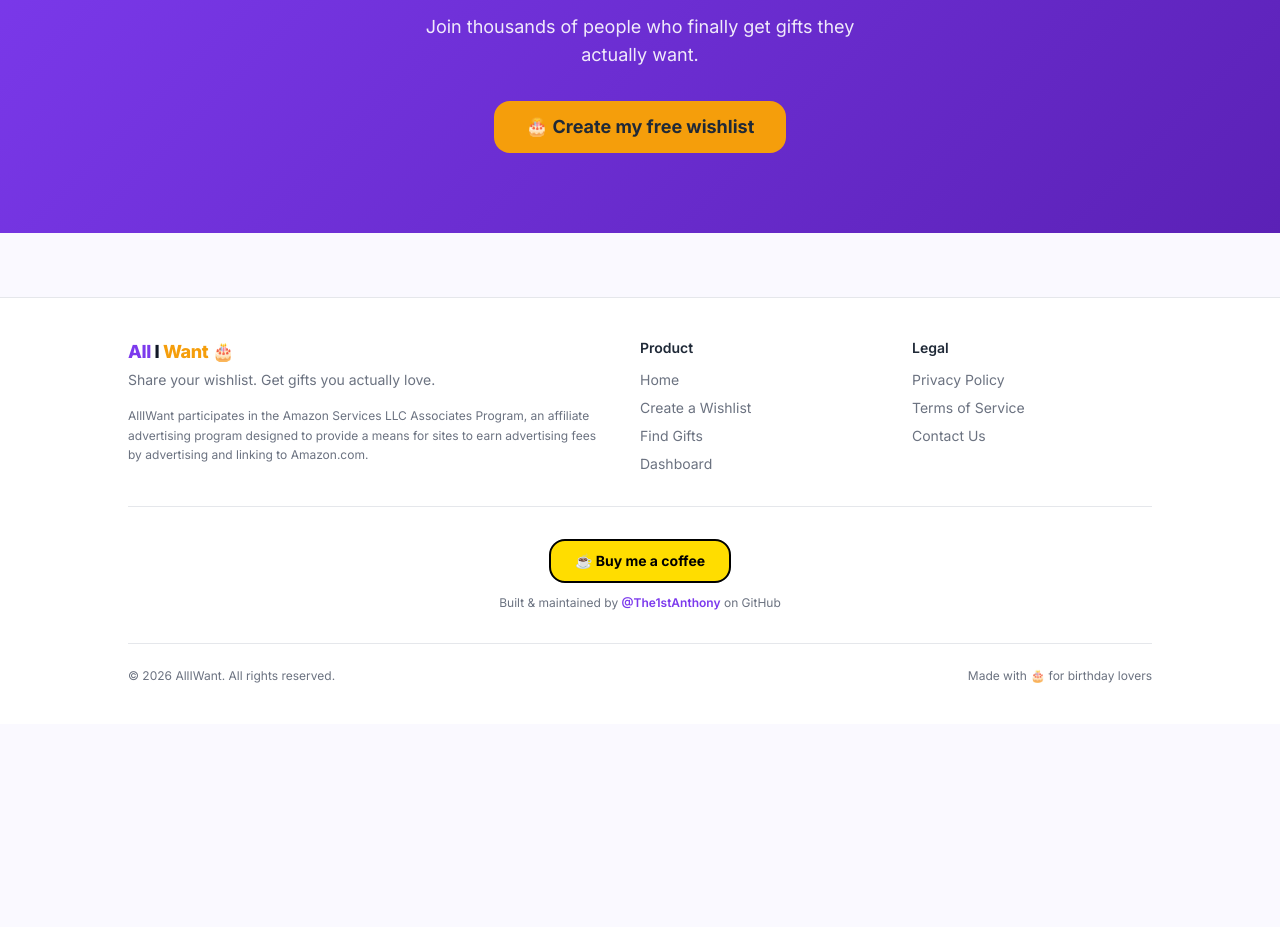
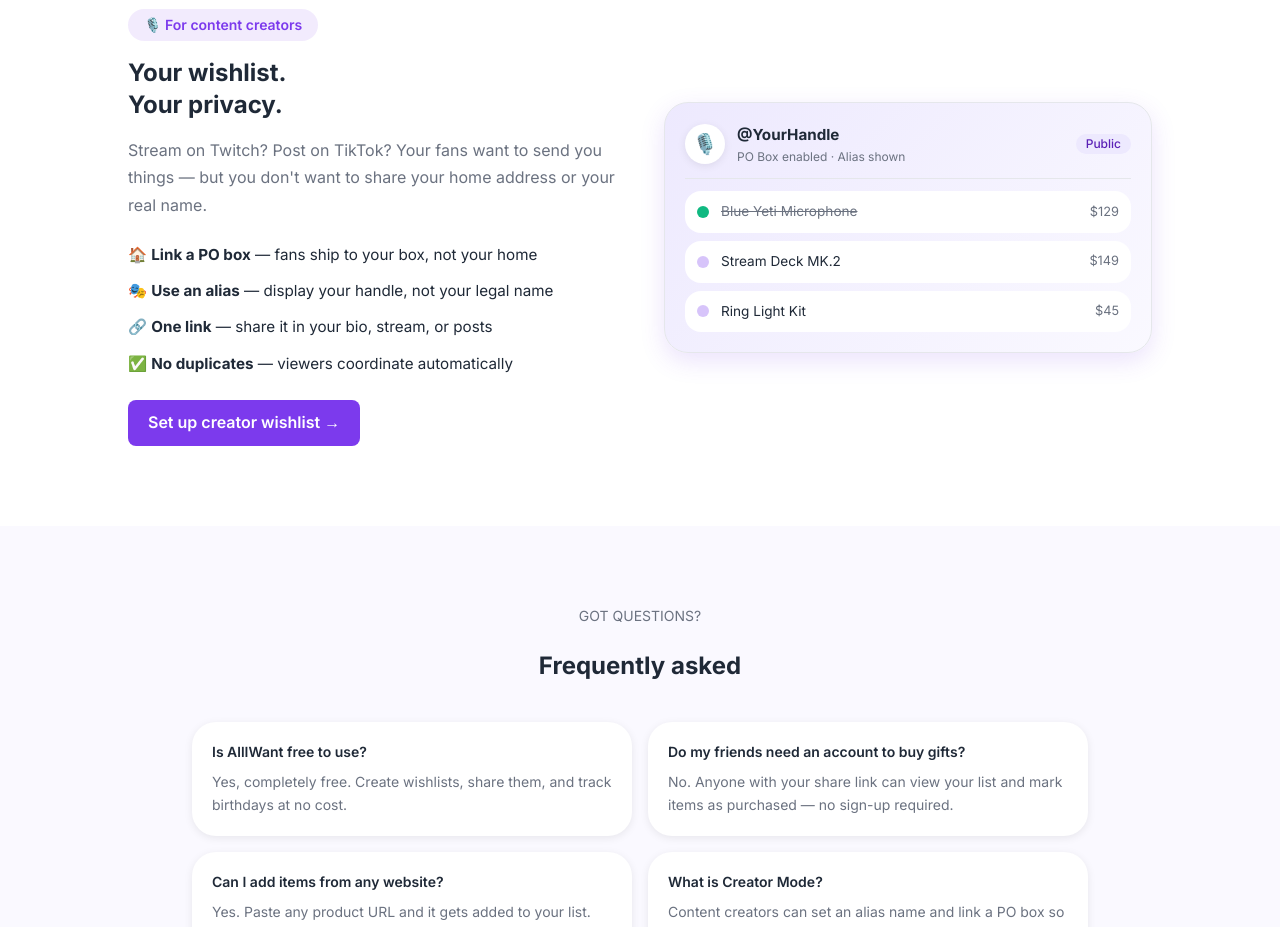
Before and after one commit to The1stAnthony/Wishlist, a React (Vite) app in the folder client/: page / in a window 1280 px wide. Shown: the part 1863-2790 px from the top of the page. Before the commit the page ends 2587 px from the top, so only its background shows below. Built offline with nearby package versions, Linux system fonts and the light colour scheme.

Commit message:
V Alpha 0.0.1

```diff
--- a/client/src/pages/Home.jsx
+++ b/client/src/pages/Home.jsx
@@ -3,16 +3,43 @@ import { useAuth } from '../context/AuthContext';
 import '../styles/pages/home.css';
 
 const FEATURES = [
-  { icon: '🎂', title: 'Birthday Wishlists', desc: 'Build a list of gifts you actually want, then share the link with everyone who asks.' },
-  { icon: '🛍️', title: 'Shop Any Retailer', desc: 'Add gifts from Amazon, Target, Etsy — anywhere. Your people buy exactly what you want, from any store.' },
-  { icon: '📅', title: 'Birthday Tracker', desc: 'Add friends and family so you never forget an important birthday again.' },
-  { icon: '✅', title: 'No Duplicate Gifts', desc: "Gifters can mark items as purchased so two people don't buy the same thing." },
+  { icon: '🎂', title: 'Birthday-first design', desc: 'Built specifically for birthdays — not generic occasions. Set your date, share your link, get exactly what you want.' },
+  { icon: '🛍️', title: 'Shop any retailer', desc: 'Add gifts from Amazon, Target, Etsy, or anywhere online. Paste a link and it\'s on your list instantly.' },
+  { icon: '📅', title: 'Birthday tracker', desc: 'Never forget a friend\'s birthday again. Get reminded ahead of time so you can actually find a thoughtful gift.' },
+  { icon: '✅', title: 'No duplicate gifts', desc: 'Gifters mark items as purchased so two people never buy the same thing — without spoiling the surprise.' },
 ];
 
 const STEPS = [
   { n: 1, title: 'Create your wishlist', desc: 'Add the gifts you want — paste any link or search Amazon directly from our site.' },
   { n: 2, title: 'Share the link', desc: 'Send your unique wishlist link to friends and family via text, email, or socials.' },
   { n: 3, title: 'Receive perfect gifts', desc: "People buy exactly what you want. No more gift cards to stores you don't visit." },
+];
+
+const FAQS = [
+  {
+    q: 'Is AllIWant free to use?',
+    a: 'Yes, completely free. Create wishlists, share them, and track birthdays at no cost.',
+  },
+  {
+    q: 'Do my friends need an account to buy gifts?',
+    a: 'No. Anyone with your share link can view your list and mark items as purchased — no sign-up required.',
+  },
+  {
+    q: 'Can I add items from any website?',
+    a: 'Yes. Paste any product URL and it gets added to your list. Amazon, Target, Etsy, ASOS — any store works.',
+  },
+  {
+    q: 'What is Creator Mode?',
+    a: 'Content creators can set an alias name and link a PO box so fans can send gifts without ever seeing your real address or legal name.',
+  },
+  {
+    q: 'How is this different from an Amazon wishlist?',
+    a: 'AllIWant works across every store, not just Amazon. You also get birthday reminders, privacy controls, and a shareable link that doesn\'t expose your address.',
+  },
+  {
+    q: 'Is my address kept private?',
+    a: 'Always. Your address is never visible by default. You choose per-wishlist whether to share it, and even then only gifters you share the link with can see it.',
+  },
 ];
 
 export default function Home() {
@@ -22,7 +49,6 @@ export default function Home() {
     <>
       {/* ── Hero ──────────────────────────────────────────────────────────── */}
       <section className="hero">
-        {/* Decorative floating emoji */}
         <span className="hero-decoration" style={{ top: '10%', left: '8%' }}>🎁</span>
         <span className="hero-decoration" style={{ top: '20%', right: '10%' }}>🎂</span>
         <span className="hero-decoration" style={{ bottom: '15%', left: '15%' }}>🎊</span>
@@ -35,8 +61,8 @@ export default function Home() {
         </h1>
 
         <p className="hero-subtitle">
-          Build a wishlist, share the link, and let the people who love you shop
-          with confidence — no more guessing, no more returns.
+          Build a wishlist from any store, share one link, and let the people
+          who love you shop with confidence — no more guessing, no more returns.
         </p>
 
         <div className="hero-actions">
@@ -55,6 +81,15 @@ export default function Home() {
             </>
           )}
         </div>
+
+        {/* Trust bar */}
+        <div className="hero-trust">
+          <span>🔒 No card required</span>
+          <span>·</span>
+          <span>🛍️ Every store supported</span>
+          <span>·</span>
+          <span>👁️ Full privacy control</span>
+        </div>
       </section>
 
       {/* ── How it works ──────────────────────────────────────────────────── */}
@@ -64,7 +99,6 @@ export default function Home() {
           <h2 className="section-title" style={{ textAlign: 'center' }}>
             How <span style={{ color: 'var(--color-primary)' }}>All</span><span style={{ color: '#111827' }}> I </span><span style={{ color: 'var(--color-accent)' }}>Want</span> works
           </h2>
-
           <div className="steps-grid">
             {STEPS.map((step) => (
               <div key={step.n} className="step-card">
@@ -82,7 +116,6 @@ export default function Home() {
         <div className="features-inner">
           <p className="section-subtitle">EVERYTHING YOU NEED</p>
           <h2 className="section-title">Built for birthday people</h2>
-
           <div className="features-grid">
             {FEATURES.map((f) => (
               <div key={f.title} className="feature-card">
@@ -95,12 +128,78 @@ export default function Home() {
         </div>
       </section>
 
+      {/* ── Creator Mode ──────────────────────────────────────────────────── */}
+      <section className="creator-section">
+        <div className="creator-inner">
+          <div className="creator-text">
+            <span className="hero-eyebrow" style={{ marginBottom: '1rem', display: 'inline-block' }}>🎙️ For content creators</span>
+            <h2 className="section-title" style={{ marginBottom: '1rem' }}>Your wishlist.<br />Your privacy.</h2>
+            <p style={{ color: 'var(--color-text-muted)', fontSize: '1rem', lineHeight: 1.7, marginBottom: '1.5rem' }}>
+              Stream on Twitch? Post on TikTok? Your fans want to send you things —
+              but you don't want to share your home address or your real name.
+            </p>
+            <ul className="creator-list">
+              <li>🏠 <strong>Link a PO box</strong> — fans ship to your box, not your home</li>
+              <li>🎭 <strong>Use an alias</strong> — display your handle, not your legal name</li>
+              <li>🔗 <strong>One link</strong> — share it in your bio, stream, or posts</li>
+              <li>✅ <strong>No duplicates</strong> — viewers coordinate automatically</li>
+            </ul>
+            {!user && (
+              <Link to="/register" className="btn-primary" style={{ marginTop: '1.5rem', display: 'inline-flex' }}>
+                Set up creator wishlist →
+              </Link>
+            )}
+          </div>
+          <div className="creator-visual">
+            <div className="creator-card-preview">
+              <div className="creator-preview-header">
+                <div className="creator-preview-avatar">🎙️</div>
+                <div>
+                  <p style={{ fontWeight: 700, fontSize: '0.95rem' }}>@YourHandle</p>
+                  <p style={{ fontSize: '0.75rem', color: 'var(--color-text-muted)' }}>PO Box enabled · Alias shown</p>
+                </div>
+                <span className="badge badge-purple" style={{ marginLeft: 'auto' }}>Public</span>
+              </div>
+              <div className="creator-preview-items">
+                {[
+                  { name: 'Blue Yeti Microphone', price: '$129', done: true },
+                  { name: 'Stream Deck MK.2', price: '$149', done: false },
+                  { name: 'Ring Light Kit', price: '$45', done: false },
+                ].map((item) => (
+                  <div key={item.name} className="creator-preview-item">
+                    <span className={`creator-preview-dot ${item.done ? 'done' : ''}`} />
+                    <span style={{ flex: 1, textDecoration: item.done ? 'line-through' : 'none', color: item.done ? 'var(--color-text-muted)' : 'var(--color-text)', fontSize: '0.85rem' }}>{item.name}</span>
+                    <span style={{ fontSize: '0.8rem', color: 'var(--color-text-muted)' }}>{item.price}</span>
+                  </div>
+                ))}
+              </div>
+            </div>
+          </div>
+        </div>
+      </section>
+
+      {/* ── FAQ ───────────────────────────────────────────────────────────── */}
+      <section className="faq-section">
+        <div className="faq-inner">
+          <p className="section-subtitle" style={{ textAlign: 'center' }}>GOT QUESTIONS?</p>
+          <h2 className="section-title" style={{ textAlign: 'center', marginBottom: '2.5rem' }}>Frequently asked</h2>
+          <div className="faq-grid">
+            {FAQS.map((faq) => (
+              <div key={faq.q} className="faq-card">
+                <h3 className="faq-q">{faq.q}</h3>
+                <p className="faq-a">{faq.a}</p>
+              </div>
+            ))}
+          </div>
+        </div>
+      </section>
+
       {/* ── CTA ───────────────────────────────────────────────────────────── */}
       {!user && (
         <section className="cta-section">
           <h2 className="cta-title">Ready for your best birthday yet?</h2>
           <p className="cta-subtitle">
-            Join thousands of people who finally get gifts they actually want.
+            Free to use. Works with every store. Takes two minutes to set up.
           </p>
           <Link to="/register" className="cta-btn">
             🎂 Create my free wishlist
--- a/client/src/styles/pages/home.css
+++ b/client/src/styles/pages/home.css
@@ -119,6 +119,112 @@
   color: var(--color-text-muted);
 }
 
+/* ── Hero trust bar ───────────────────────────────────────────────────────── */
+.hero-trust {
+  @apply flex flex-wrap items-center justify-center gap-3 mt-8 text-sm;
+  color: var(--color-text-muted);
+}
+
+/* ── Creator section ──────────────────────────────────────────────────────── */
+.creator-section {
+  @apply py-20 px-6;
+  background-color: var(--color-surface);
+}
+
+.creator-inner {
+  @apply max-w-5xl mx-auto grid gap-12 items-center;
+  grid-template-columns: 1fr 1fr;
+}
+
+@media (max-width: 768px) {
+  .creator-inner {
+    grid-template-columns: 1fr;
+  }
+}
+
+.creator-list {
+  @apply flex flex-col gap-3 list-none;
+  color: var(--color-text);
+  font-size: 0.95rem;
+  line-height: 1.6;
+}
+
+.creator-card-preview {
+  @apply rounded-2xl p-5 flex flex-col gap-3;
+  background: linear-gradient(135deg, #EDE9FE 0%, #FAF9FF 100%);
+  border: 1px solid var(--color-border);
+  box-shadow: var(--shadow-card-hover);
+}
+
+.creator-preview-header {
+  @apply flex items-center gap-3 pb-3;
+  border-bottom: 1px solid var(--color-border);
+}
+
+.creator-preview-avatar {
+  @apply w-10 h-10 rounded-full flex items-center justify-center text-xl flex-shrink-0;
+  background-color: var(--color-surface);
+  box-shadow: var(--shadow-card);
+}
+
+.creator-preview-items {
+  @apply flex flex-col gap-2;
+}
+
+.creator-preview-item {
+  @apply flex items-center gap-3 px-3 py-2.5 rounded-xl;
+  background-color: var(--color-surface);
+}
+
+.creator-preview-dot {
+  @apply w-3 h-3 rounded-full flex-shrink-0;
+  background-color: var(--color-primary);
+  opacity: 0.3;
+}
+
+.creator-preview-dot.done {
+  background-color: #10B981;
+  opacity: 1;
+}
+
+/* ── FAQ section ──────────────────────────────────────────────────────────── */
+.faq-section {
+  @apply py-20 px-6;
+  background-color: var(--color-background);
+}
+
+.faq-inner {
+  @apply max-w-4xl mx-auto;
+}
+
+.faq-grid {
+  @apply grid gap-4;
+  grid-template-columns: repeat(2, 1fr);
+}
+
+@media (max-width: 640px) {
+  .faq-grid {
+    grid-template-columns: 1fr;
+  }
+}
+
+.faq-card {
+  @apply p-5 rounded-2xl;
+  background-color: var(--color-surface);
+  box-shadow: var(--shadow-card);
+}
+
+.faq-q {
+  @apply text-sm font-semibold mb-2;
+  color: var(--color-text);
+}
+
+.faq-a {
+  @apply text-sm;
+  color: var(--color-text-muted);
+  line-height: 1.65;
+}
+
 /* ── CTA section ──────────────────────────────────────────────────────────── */
 .cta-section {
   @apply py-20 px-6 text-center;
```
